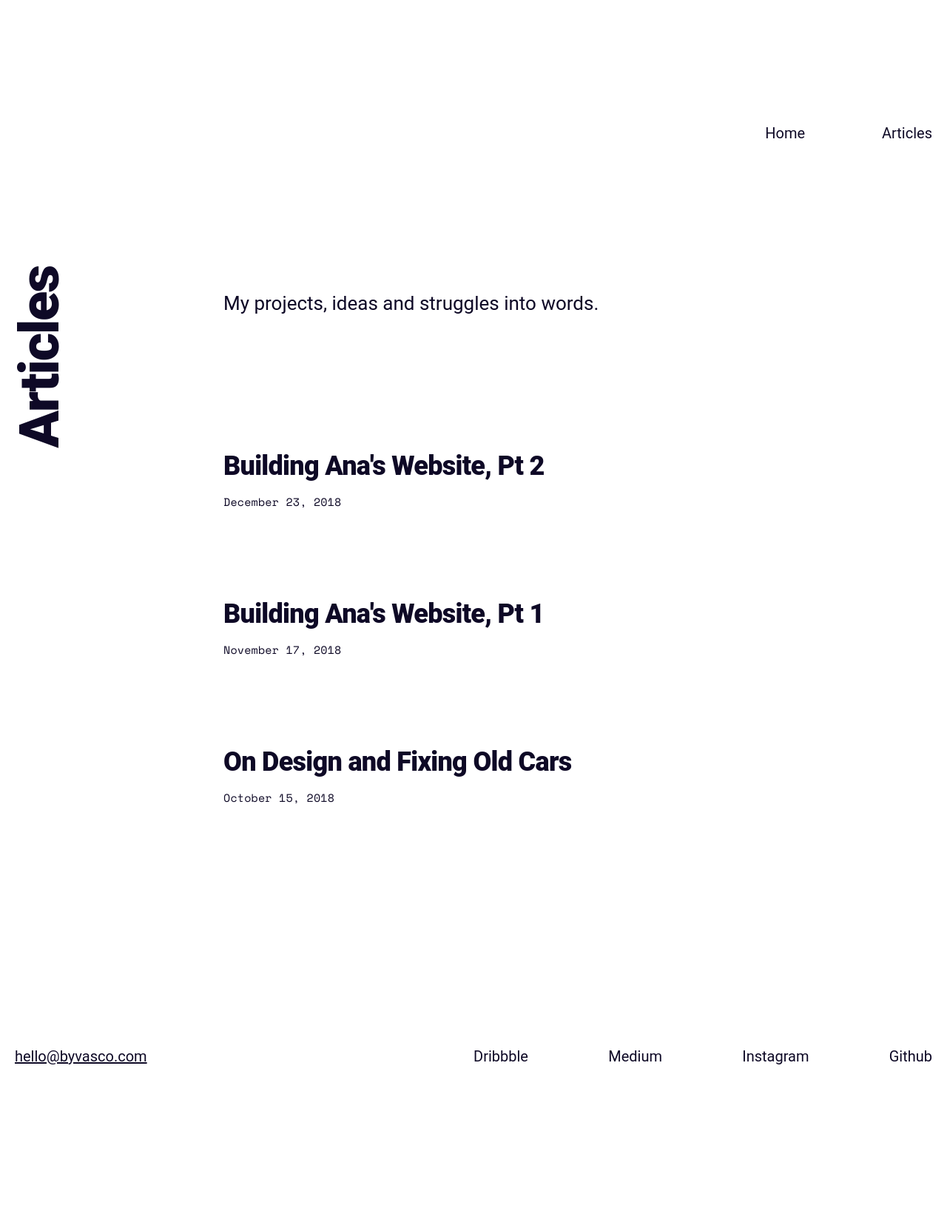
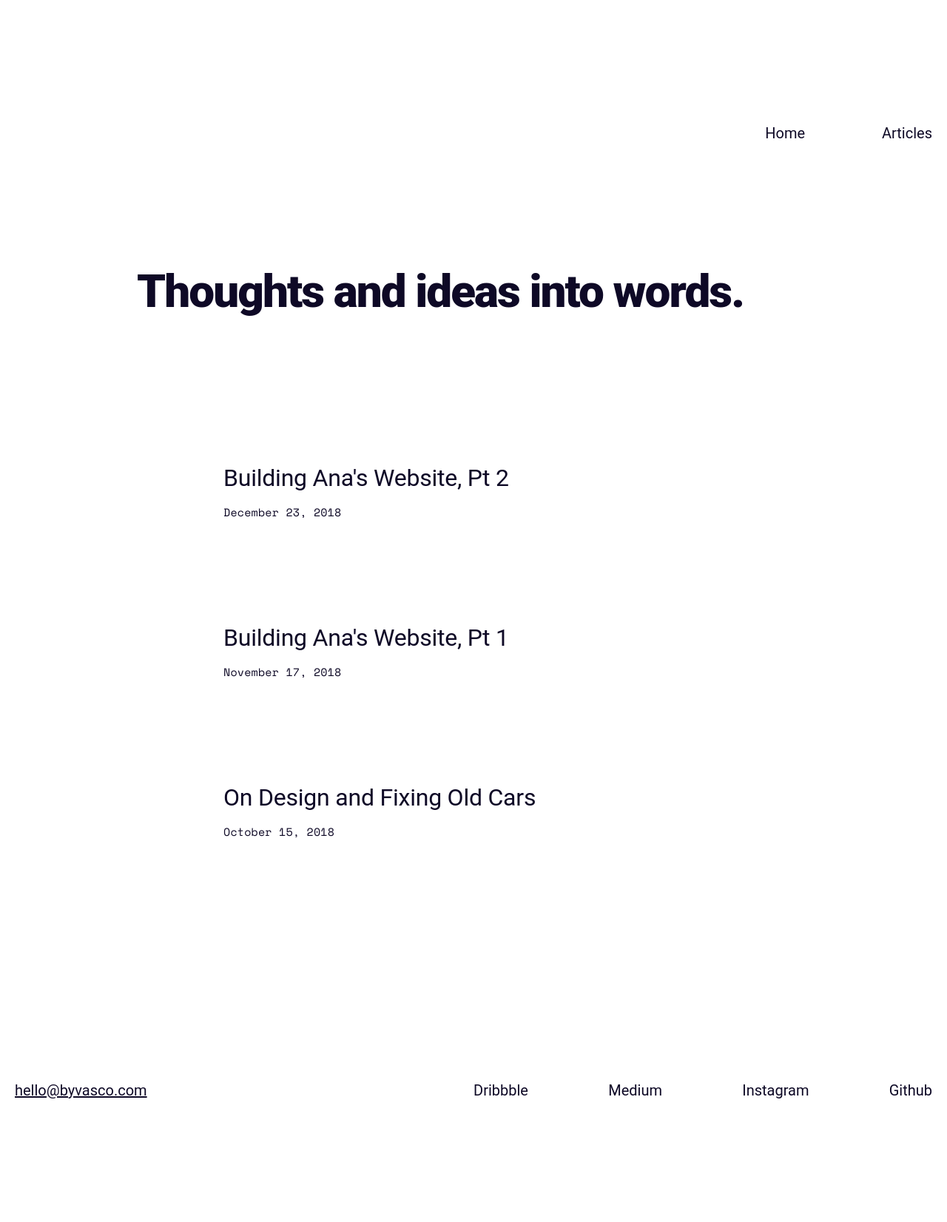
Before and after one commit to vascomarques/byvasco-blog, a Jekyll site: the page built from articles.md, in a window 1280 px wide. Shown: the whole page at 74% size. Built offline with Jekyll 4.4.1, drawn with Linux system fonts in a browser that asks for light colours; some web fonts are replaced; before the commit the page ends 1606 px from its top, so only the background shows below that.

Commit message:
Changes articles page

```diff
--- a/_layouts/articles.html
+++ b/_layouts/articles.html
@@ -6,12 +6,8 @@
     {% include header.html %}
 
     <header class="header-page">
-      <div class="container">
-        <h1 class="title-1 page-title">Articles</h1>
-      </div>
-
-      <div class="container-smaller">
-        <p class="page-intro body-large">My projects, ideas and struggles into words.</p>
+      <div class="container-small">
+        <h1 class="title-2 page-title">Thoughts and ideas into words.</h1>
       </div>
     </header>
 
@@ -21,7 +17,7 @@
           {% for post in site.posts %}
             <li class="article-preview">
               <a href="{{ post.url }}">
-                <h2 class="article-title title-4">{{ post.title }}</h2>
+                <h2 class="article-title title-5 title-light">{{ post.title }}</h2>
               </a>
 
               <div class="article-details">
--- a/_sass/1-base/_typography.scss
+++ b/_sass/1-base/_typography.scss
@@ -23,13 +23,19 @@
 	@include mq-min(768) {
 		&-1 { @include font(74, 88, -2.2, 900); }
 
-		&-2 { @include font(60, 68, -1.46, 800); }
+		&-2 { @include font(62, 68, -1.94, 800); }
 
 		&-3 { @include font(44, 52, -0.24, 800); }
 
 		&-4 { @include font(36, 40, -0.7, 800); }
 
-		&-5 { @include font(30, 36, -0.2, 800); }
+		&-5 {
+			@include font(32, 36, -0.2, 800);
+
+			&.title-light {
+				@include font(32, 36, -0.22, 400);
+			}
+		}
 	}
 }
 
--- a/_sass/2-layout/_headers.scss
+++ b/_sass/2-layout/_headers.scss
@@ -44,17 +44,14 @@
 .header-page {
 
   @include mq-min(768) {
-    .page-title {
-      position: absolute;
-      left: 10px;
-      top: 0;
-      transform: rotate(-180deg);
-      writing-mode: vertical-lr;
-    }
+    margin-bottom: 200px;
 
-    .page-intro {
-      padding-top: 30px;
-      margin-bottom: 180px;
-    }
+    // .page-title {
+    //   position: absolute;
+    //   left: 10px;
+    //   top: 0;
+    //   transform: rotate(-180deg);
+    //   writing-mode: vertical-lr;
+    // }
   }
 }
--- a/_sass/2-layout/_page-articles.scss
+++ b/_sass/2-layout/_page-articles.scss
@@ -34,7 +34,7 @@
       margin-bottom: 160px;
 
       li {
-        margin-bottom: 120px;
+        margin-bottom: 140px;
 
         &:hover {
           transform: translate(4px);
```
